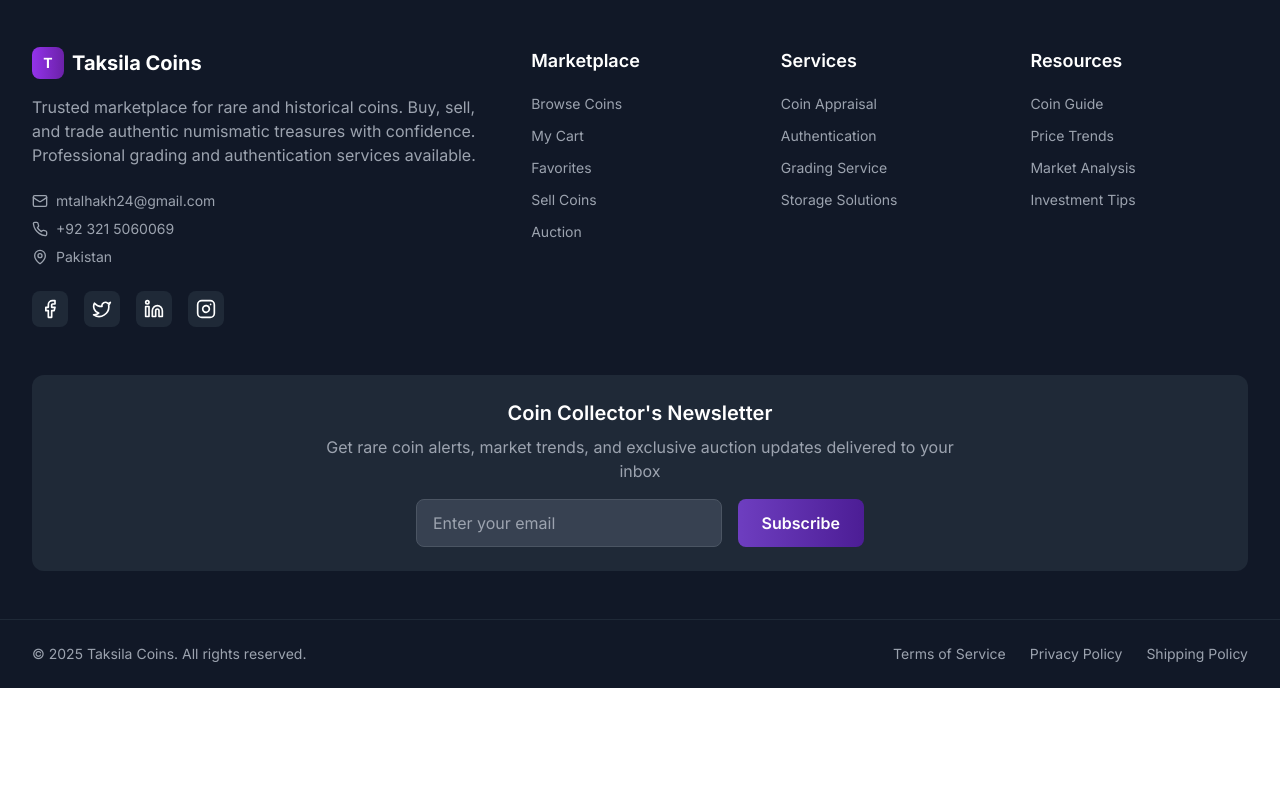
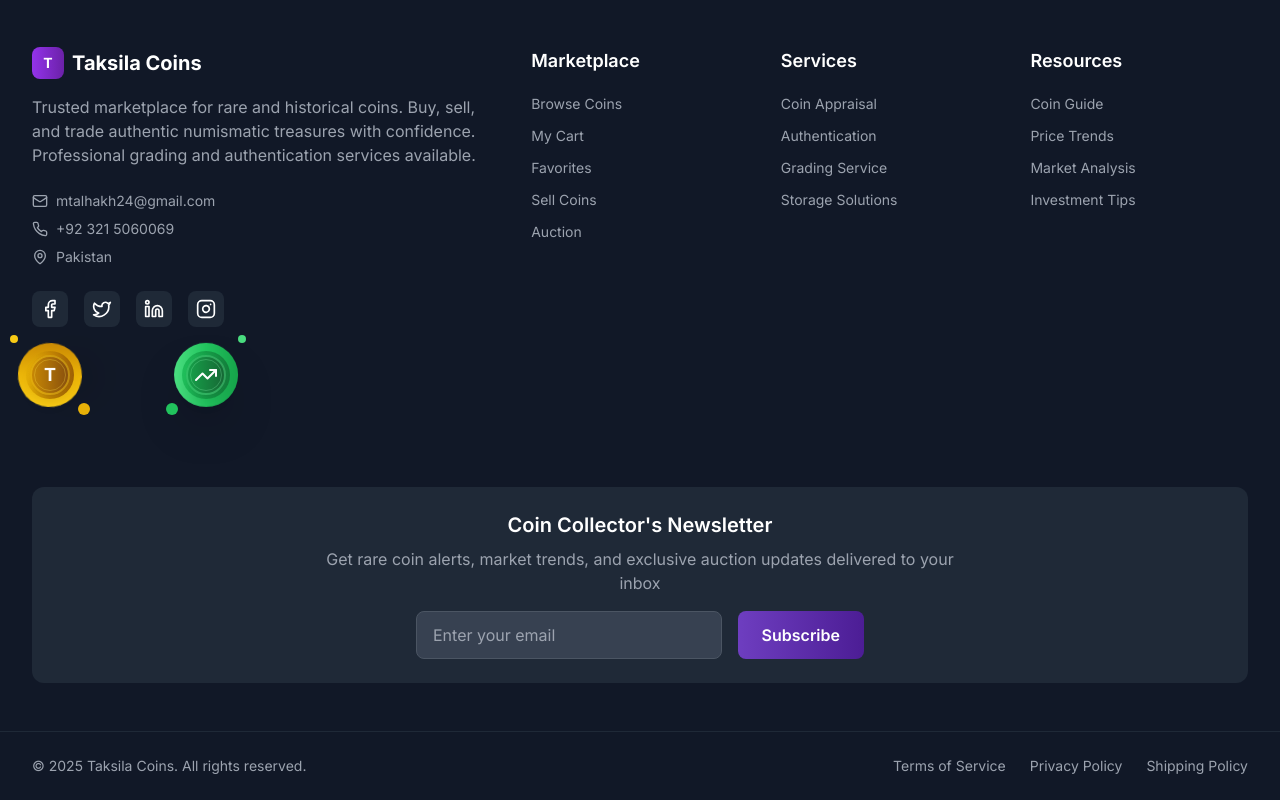
Before and after one commit to clashwithme1122-lab/coins, a Next.js app: page / in a window 1280 px wide. Shown: the part 2474-3274 px from the top of the page. Before the commit the page ends 3162 px from the top, so only its background shows below. Built offline with nearby package versions, Linux system fonts and the light colour scheme.

Commit message:
Mobile View

```diff
--- a/app/globals.css
+++ b/app/globals.css
@@ -75,4 +75,61 @@
   .text-balance {
     text-wrap: balance;
   }
+
+  /* Custom animations for coin */
+  .animate-spin-slow {
+    animation: spin-slow 8s linear infinite;
+  }
+
+  @keyframes spin-slow {
+    from {
+      transform: rotate(0deg);
+    }
+    to {
+      transform: rotate(360deg);
+    }
+  }
+
+  @keyframes marquee {
+    0% {
+      transform: translateX(0%);
+    }
+    100% {
+      transform: translateX(-50%);
+    }
+  }
+
+  /* Coin flip animation */
+  .animate-coin-flip {
+    animation: coin-flip 3s ease-in-out infinite;
+  }
+
+  @keyframes coin-flip {
+    0%, 100% {
+      transform: rotateY(0deg) rotateX(0deg);
+    }
+    25% {
+      transform: rotateY(180deg) rotateX(10deg);
+    }
+    50% {
+      transform: rotateY(360deg) rotateX(0deg);
+    }
+    75% {
+      transform: rotateY(540deg) rotateX(-10deg);
+    }
+  }
+
+  /* Coin bounce animation */
+  .animate-coin-bounce {
+    animation: coin-bounce 2s ease-in-out infinite;
+  }
+
+  @keyframes coin-bounce {
+    0%, 100% {
+      transform: translateY(0) scale(1);
+    }
+    50% {
+      transform: translateY(-10px) scale(1.05);
+    }
+  }
 }
--- a/app/layout.tsx
+++ b/app/layout.tsx
@@ -46,10 +46,16 @@ export default function RootLayout({
 }) {
   return (
     <html lang="en">
+      <head>
+        <meta name="viewport" content="width=device-width, initial-scale=1.0, maximum-scale=1.0, user-scalable=no" />
+        <meta name="theme-color" content="#9333ea" />
+        <meta name="apple-mobile-web-app-capable" content="yes" />
+        <meta name="apple-mobile-web-app-status-bar-style" content="default" />
+      </head>
       <body className={`${inter.className} antialiased`}>
         <GlobalProvider>
-          <div className="min-h-screen flex flex-col bg-gray-50 dark:bg-gray-900 transition-colors duration-200" style={{ backgroundImage: 'url("/assets/home.webp")', backgroundAttachment: 'fixed', backgroundSize: 'cover', backgroundPosition: 'center' }}>
-            <div className="backdrop-blur-sm bg-white/95 dark:bg-gray-800/95 transition-colors duration-200">
+          <div className="min-h-screen flex flex-col bg-gray-50 dark:bg-gray-900 transition-colors duration-200">
+            <div className="flex-1 backdrop-blur-sm bg-white/95 dark:bg-gray-800/95 transition-colors duration-200">
               <Navbar />
               <main className="flex-1">
                 {children}
--- a/components/Footer.tsx
+++ b/components/Footer.tsx
@@ -1,5 +1,61 @@
 import Link from 'next/link'
-import { Facebook, Twitter, Linkedin, Instagram, Mail, Phone, MapPin } from 'lucide-react'
+import { Facebook, Twitter, Linkedin, Instagram, Mail, Phone, MapPin, TrendingUp, Shield } from 'lucide-react'
+
+// Animated Coin Component
+const AnimatedCoin = () => {
+  return (
+    <div className="relative w-12 h-12 sm:w-16 sm:h-16 mx-auto cursor-pointer group">
+      {/* Outer glow effect */}
+      <div className="absolute inset-0 bg-gradient-to-r from-yellow-400 via-yellow-500 to-yellow-600 rounded-full shadow-2xl animate-spin-slow group-hover:animate-coin-flip transition-all duration-300"></div>
+
+      {/* Inner coin design */}
+      <div className="absolute inset-2 sm:inset-2 bg-gradient-to-r from-yellow-500 via-yellow-600 to-yellow-700 rounded-full flex items-center justify-center shadow-inner">
+        <div className="w-8 h-8 sm:w-10 sm:h-10 bg-gradient-to-r from-yellow-600 to-yellow-800 rounded-full flex items-center justify-center shadow-lg">
+          <span className="text-white font-bold text-sm sm:text-lg animate-pulse">T</span>
+        </div>
+      </div>
+
+      {/* Coin details */}
+      <div className="absolute inset-3 sm:inset-3 border-2 border-yellow-400 rounded-full opacity-50"></div>
+      <div className="absolute inset-4 sm:inset-4 border border-yellow-300 rounded-full opacity-30"></div>
+
+      {/* Floating particles */}
+      <div className="absolute -top-1 sm:-top-2 -left-1 sm:-left-2 w-1.5 h-1.5 sm:w-2 sm:h-2 bg-yellow-400 rounded-full animate-pulse"></div>
+      <div className="absolute -bottom-1 sm:-bottom-2 -right-1 sm:-right-2 w-2 h-2 sm:w-3 sm:h-3 bg-yellow-500 rounded-full animate-pulse delay-75"></div>
+
+      {/* Hover glow */}
+      <div className="absolute inset-0 bg-gradient-to-r from-purple-400 to-purple-600 rounded-full opacity-0 group-hover:opacity-30 transition-opacity duration-300 blur-xl"></div>
+    </div>
+  )
+}
+
+// Animated Trending Up Component
+const AnimatedTrendingUp = () => {
+  return (
+    <div className="relative w-12 h-12 sm:w-16 sm:h-16 mx-auto cursor-pointer group">
+      {/* Outer glow effect */}
+      <div className="absolute inset-0 bg-gradient-to-r from-green-400 via-green-500 to-green-600 rounded-full shadow-2xl animate-coin-bounce transition-all duration-300"></div>
+
+      {/* Inner icon design */}
+      <div className="absolute inset-2 sm:inset-2 bg-gradient-to-r from-green-500 via-green-600 to-green-700 rounded-full flex items-center justify-center shadow-inner">
+        <div className="w-8 h-8 sm:w-10 sm:h-10 bg-gradient-to-r from-green-600 to-green-800 rounded-full flex items-center justify-center shadow-lg">
+          <TrendingUp className="w-4 h-4 sm:w-6 sm:h-6 text-white animate-pulse" />
+        </div>
+      </div>
+
+      {/* Icon details */}
+      <div className="absolute inset-3 sm:inset-3 border-2 border-green-400 rounded-full opacity-50"></div>
+      <div className="absolute inset-4 sm:inset-4 border border-green-300 rounded-full opacity-30"></div>
+
+      {/* Floating particles */}
+      <div className="absolute -top-1 sm:-top-2 -right-1 sm:-right-2 w-1.5 h-1.5 sm:w-2 sm:h-2 bg-green-400 rounded-full animate-pulse"></div>
+      <div className="absolute -bottom-1 sm:-bottom-2 -left-1 sm:-left-2 w-2 h-2 sm:w-3 sm:h-3 bg-green-500 rounded-full animate-pulse delay-75"></div>
+
+      {/* Hover glow */}
+      <div className="absolute inset-0 bg-gradient-to-r from-blue-400 to-blue-600 rounded-full opacity-0 group-hover:opacity-30 transition-opacity duration-300 blur-xl"></div>
+    </div>
+  )
+}
 
 export default function Footer() {
   const currentYear = new Date().getFullYear()
@@ -73,18 +129,34 @@ export default function Footer() {
               </div>
             </div>
 
-            {/* Social Links */}
-            <div className="flex space-x-4 mt-6">
-              {socialLinks.map((social) => (
+            {/* Social Links with Animations */}
+            <div className="mt-6">
+              <div className="flex space-x-4 mb-12 sm:mb-8">
+                {socialLinks.map((social, index) => (
+                  <div key={social.label} className="relative">
                     <a
-                  key={social.label}
                       href={social.href}
-                  className="p-2 bg-gray-800 rounded-lg hover:bg-gray-700 transition-colors"
+                      className="p-2 bg-gray-800 rounded-lg hover:bg-gray-700 transition-colors block"
                       aria-label={social.label}
                     >
                       <social.icon className="w-5 h-5" />
                     </a>
+                    {/* Animation below specific icons */}
+                    {index === 0 && (
+                      <div className="absolute -bottom-16 sm:-bottom-20 left-1/2 transform -translate-x-1/2">
+                        <AnimatedCoin />
+                      </div>
+                    )}
+                    {index === 3 && (
+                      <div className="absolute -bottom-16 sm:-bottom-20 left-1/2 transform -translate-x-1/2">
+                        <AnimatedTrendingUp />
+                      </div>
+                    )}
+                  </div>
                 ))}
+              </div>
+              {/* Spacer to account for animations */}
+              <div className="h-16 sm:h-20"></div>
             </div>
           </div>
 
--- a/components/Navbar.tsx
+++ b/components/Navbar.tsx
@@ -139,13 +139,67 @@ export default function Navbar() {
             </Link>
           </div>
 
+          {/* Mobile menu button + Controls */}
+          <div className="md:hidden flex items-center space-x-2">
+            {/* Currency Selector - Mobile */}
+            <div className="relative">
+              <button
+                onClick={() => setIsCurrencyMenuOpen(!isCurrencyMenuOpen)}
+                className="flex items-center space-x-1 text-gray-700 dark:text-gray-300 hover:text-purple-600 transition-colors duration-200 p-2 rounded-lg"
+              >
+                <DollarSign className="w-4 h-4" />
+                <span className="text-sm font-medium">{currency}</span>
+                <ChevronDown className="w-3 h-3" />
+              </button>
+
+              <AnimatePresence>
+                {isCurrencyMenuOpen && (
+                  <motion.div
+                    initial={{ opacity: 0, y: -10 }}
+                    animate={{ opacity: 1, y: 0 }}
+                    exit={{ opacity: 0, y: -10 }}
+                    className="absolute right-0 mt-2 w-32 bg-white dark:bg-gray-800 rounded-lg shadow-lg border border-gray-200 dark:border-gray-700 py-2 z-50"
+                  >
+                    <button
+                      onClick={() => {
+                        setCurrency('USD')
+                        setIsCurrencyMenuOpen(false)
+                      }}
+                      className="block w-full text-left px-4 py-2 text-sm text-gray-700 dark:text-gray-300 hover:bg-gray-50 dark:hover:bg-gray-700"
+                    >
+                      USD ($)
+                    </button>
+                    <button
+                      onClick={() => {
+                        setCurrency('PKR')
+                        setIsCurrencyMenuOpen(false)
+                      }}
+                      className="block w-full text-left px-4 py-2 text-sm text-gray-700 dark:text-gray-300 hover:bg-gray-50 dark:hover:bg-gray-700"
+                    >
+                      PKR (Rs)
+                    </button>
+                  </motion.div>
+                )}
+              </AnimatePresence>
+            </div>
+
+            {/* Theme Toggle - Mobile */}
+            <button
+              onClick={() => setTheme(theme === 'light' ? 'dark' : 'light')}
+              className="flex items-center justify-center text-gray-700 dark:text-gray-300 hover:text-purple-600 transition-colors duration-200 p-2 rounded-lg"
+              title="Toggle theme"
+            >
+              {theme === 'light' ? <Moon className="w-4 h-4" /> : <Sun className="w-4 h-4" />}
+            </button>
+
             {/* Mobile menu button */}
             <button
               onClick={() => setIsMobileMenuOpen(!isMobileMenuOpen)}
-            className="md:hidden p-2 rounded-lg text-gray-700 dark:text-gray-300 hover:text-purple-600 transition-colors duration-200"
+              className="p-2 rounded-lg text-gray-700 dark:text-gray-300 hover:text-purple-600 transition-colors duration-200"
             >
               {isMobileMenuOpen ? <X className="w-6 h-6" /> : <Menu className="w-6 h-6" />}
             </button>
+          </div>
         </div>
       </div>
 
```
Also changed, not shown: components/Chatbot.tsx (+21 -21 lines). Lines whose indentation alone changed are shown as unchanged.
